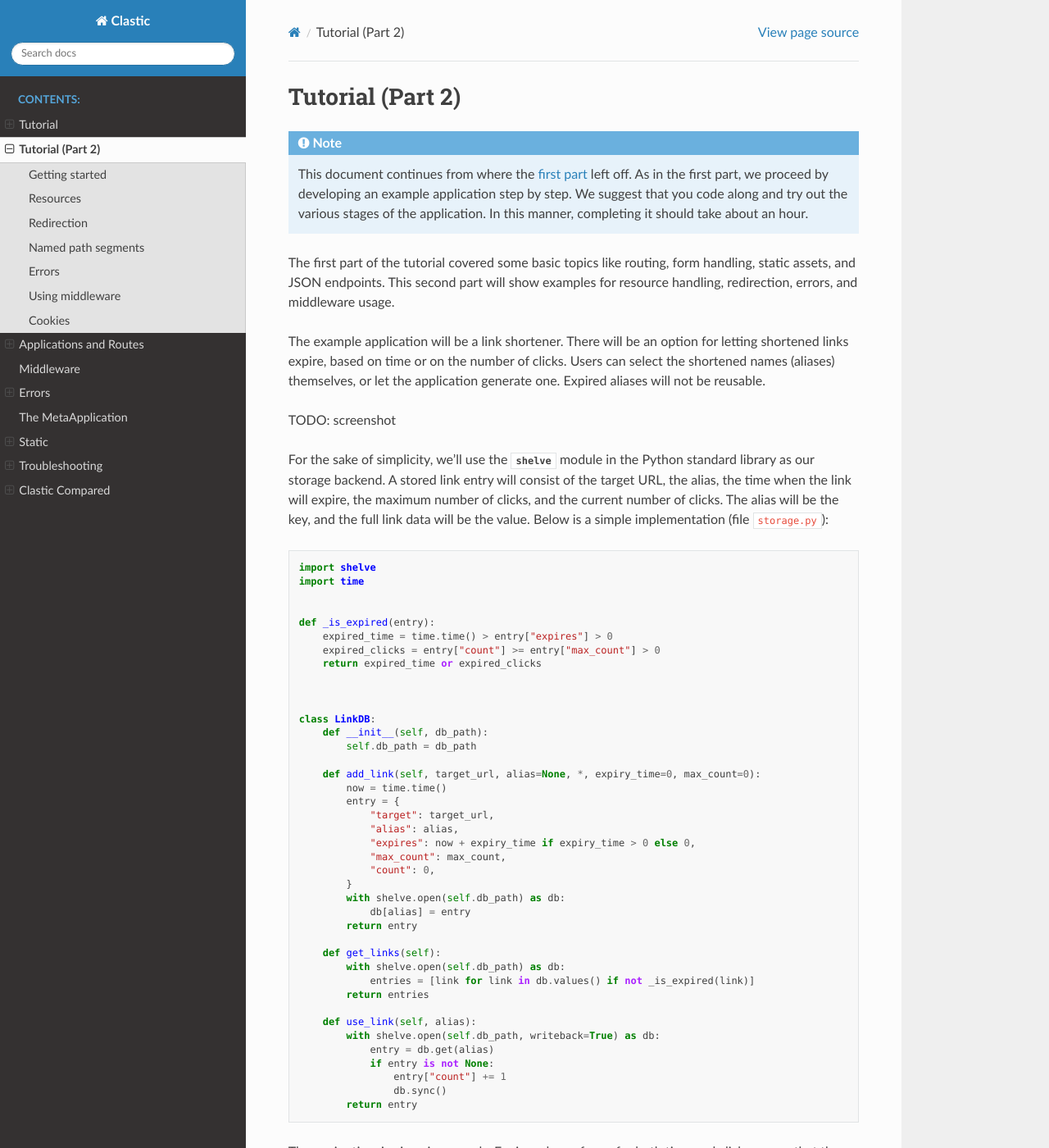
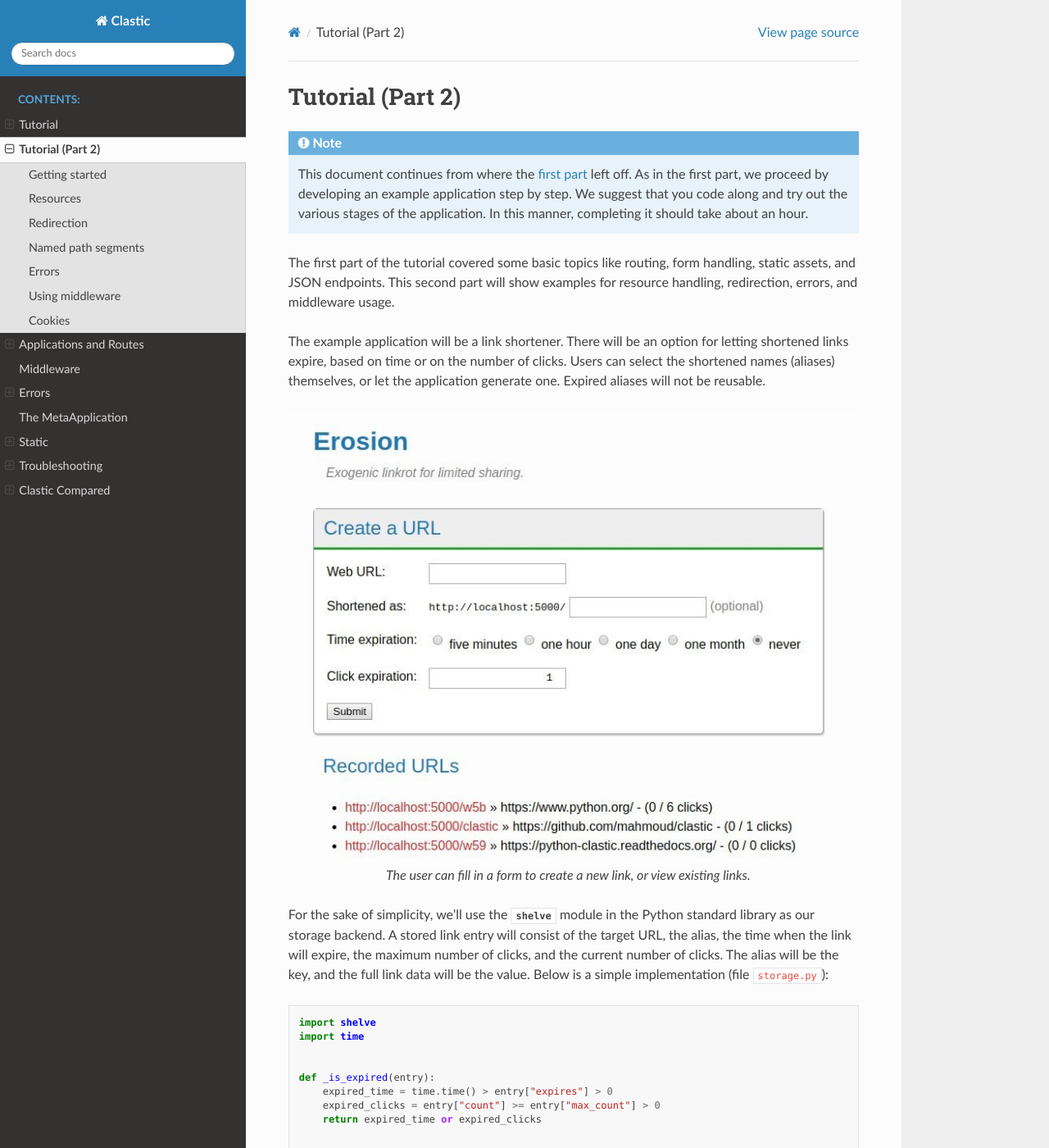
Before and after one commit to mahmoud/clastic, a Sphinx documentation site: the page built from docs/tutorial-part2.rst, in a window 1280 px wide and 1400 px high. Shown: the whole window at 82% size. Built offline with Sphinx 7.4.7 and the Read the Docs theme 2.0.0, drawn with Linux system fonts in a browser that asks for light colours; some of the changed text lies outside the part shown.

Commit message:
add screenshot for erosion

```diff
--- a/docs/tutorial-part2.rst
+++ b/docs/tutorial-part2.rst
@@ -25,7 +25,12 @@ Users can select the shortened names (aliases) themselves,
 or let the application generate one.
 Expired aliases will not be reusable.
 
-TODO: screenshot
+.. figure:: images/erosion_screenshot.*
+   :alt: Application screenshot showing link addition and listing form.
+   :align: center
+
+   The user can fill in a form to create a new link,
+   or view existing links.
 
 For the sake of simplicity, we'll use the :mod:`shelve` module
 in the Python standard library as our storage backend.
@@ -158,11 +163,6 @@ Let's jump right in and start with the following template:
          </section>
          {/entries}
        </main>
-
-       <footer class="content note">
-         An example application for
-         <a href="https://github.com/mahmoud/clastic">clastic</a>.
-       </footer>
      </body>
    </html>
 
```
Also changed, not shown: docs/images/erosion_screenshot.jpg (added), 1 other file.
